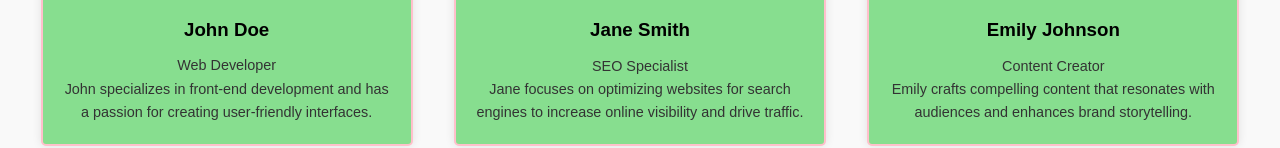
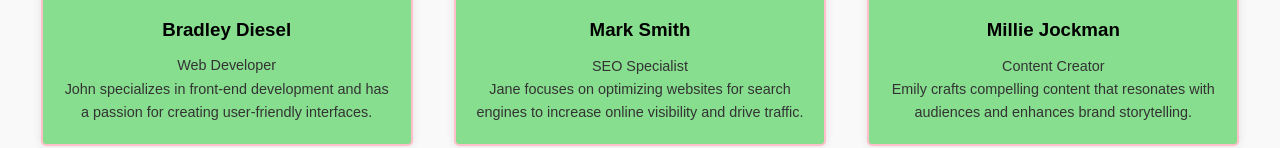
Before and after one commit to Saloni456/Landing-Page-CodSoft, a plain HTML site: page landing.html in a window 1280 px wide. Shown: the part 2506-2654 px from the top of the page. Drawn offline with Linux system fonts and the light colour scheme.

Commit message:
Add files via upload

```diff
--- a/landing.html
+++ b/landing.html
@@ -69,19 +69,19 @@
     <div class="team-container">
       <div class="team-member">
         <img src="ss7.jpg" alt="Team Member 1" class="team-image">
-        <h3>John Doe</h3>
+        <h3>Bradley Diesel</h3>
         <p>Web Developer</p>
         <p>John specializes in front-end development and has a passion for creating user-friendly interfaces.</p>
       </div>
       <div class="team-member">
         <img src="ss6.jpg" alt="Team Member 2" class="team-image">
-        <h3>Jane Smith</h3>
+        <h3>Mark Smith</h3>
         <p>SEO Specialist</p>
         <p>Jane focuses on optimizing websites for search engines to increase online visibility and drive traffic.</p>
       </div>
       <div class="team-member">
         <img src="ss8.jpg" alt="Team Member 3" class="team-image">
-        <h3>Emily Johnson</h3>
+        <h3>Millie Jockman</h3>
         <p>Content Creator</p>
         <p>Emily crafts compelling content that resonates with audiences and enhances brand storytelling.</p>
       </div>
```
